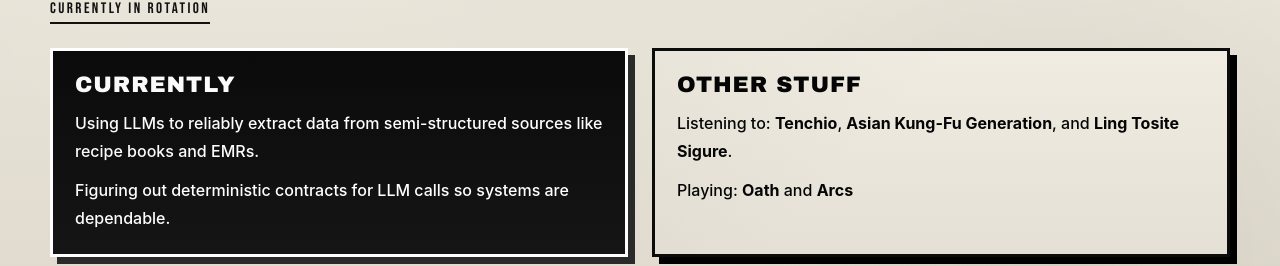
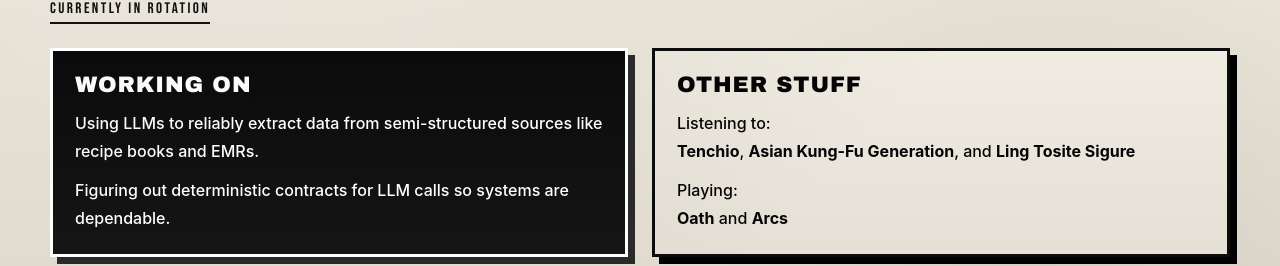
Before and after one commit to ABashir01/portfolio-2, a React (Create React App) app: page / in a window 1280 px wide. Shown: the part 518-784 px from the top of the page. Built offline with nearby package versions, Linux system fonts and the light colour scheme.

Commit message:
other stuff formatting

```diff
--- a/src/App.js
+++ b/src/App.js
@@ -244,7 +244,7 @@
           <SimpleGrid columns={[1, null, null, 2]} spacing={[4, null, null, 6]} mt={6}>
             <Box w="100%">
               <Box className="ink-card zine-card-left" w="100%">
-                <Text className="card-head">Currently</Text>
+                <Text className="card-head">Working On</Text>
                 <Text className="desc light">Using LLMs to reliably extract data from semi-structured sources like recipe books and EMRs.</Text>
                 <Text className="desc light">Figuring out deterministic contracts for LLM calls so systems are dependable.</Text>
               </Box>
@@ -254,7 +254,8 @@
               <Box className="paper-card zine-card-right" w="100%">
                 <Text className="card-head dark">Other Stuff</Text>
                 <Text className="desc">
-                  Listening to:{' '}
+                  Listening to:
+                  <br />
                   <ChakraLink className="text-link dark" href="https://open.spotify.com/track/3c1HWTrM2HaPvOwIPDIa8z?si=b7e8aba4179d44c6" isExternal>
                     Tenchio
                   </ChakraLink>
@@ -266,10 +267,10 @@
                   <ChakraLink className="text-link dark" href="https://open.spotify.com/track/3iZmntAKfKaL1WLNEOFqb8?si=3b229b81c9214ff9" isExternal>
                     Ling Tosite Sigure
                   </ChakraLink>
-                  .
                 </Text>
                 <Text className="desc">
-                  Playing:{' '}
+                  Playing:
+                  <br />
                   <ChakraLink className="text-link dark" href="https://boardgamegeek.com/boardgame/291572/oath" isExternal>
                     Oath
                   </ChakraLink>
```
